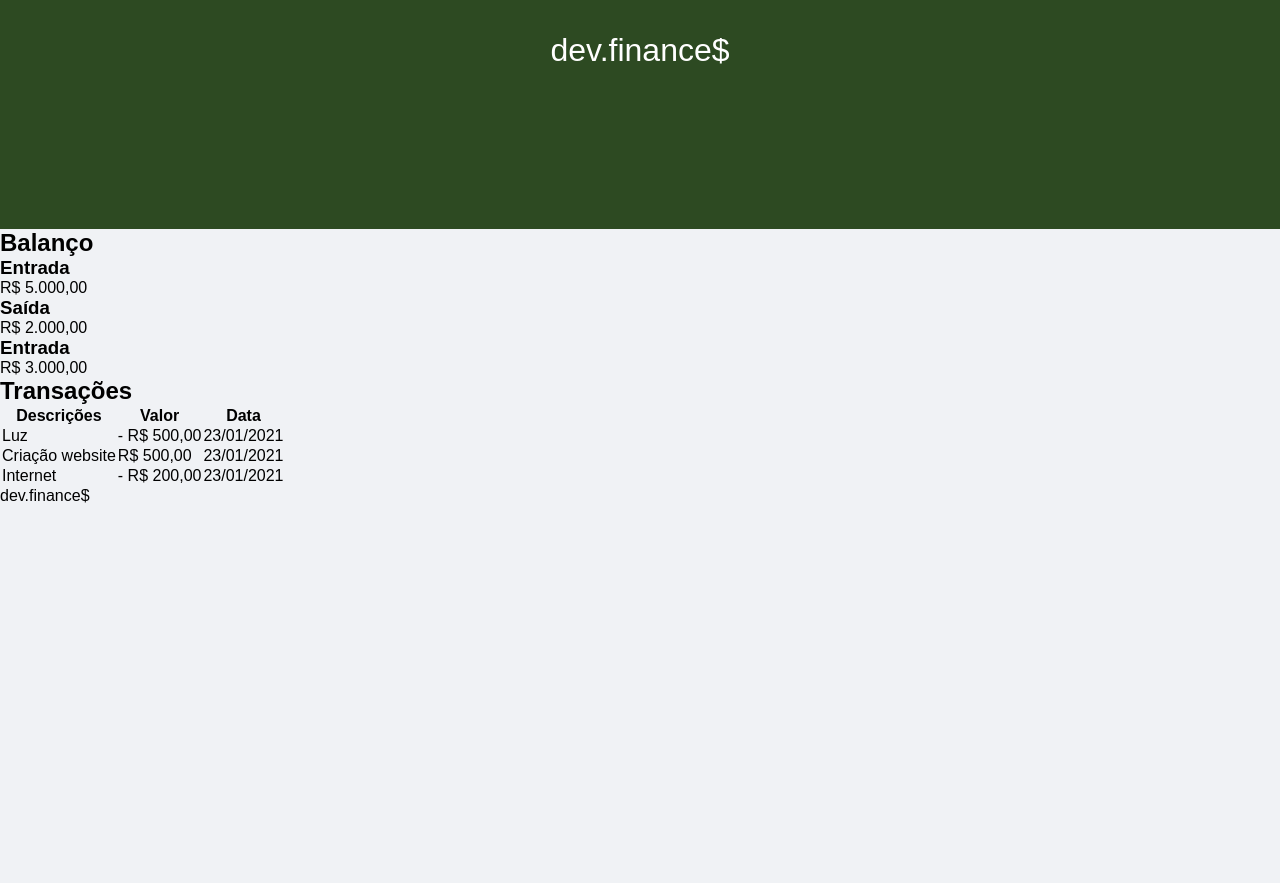
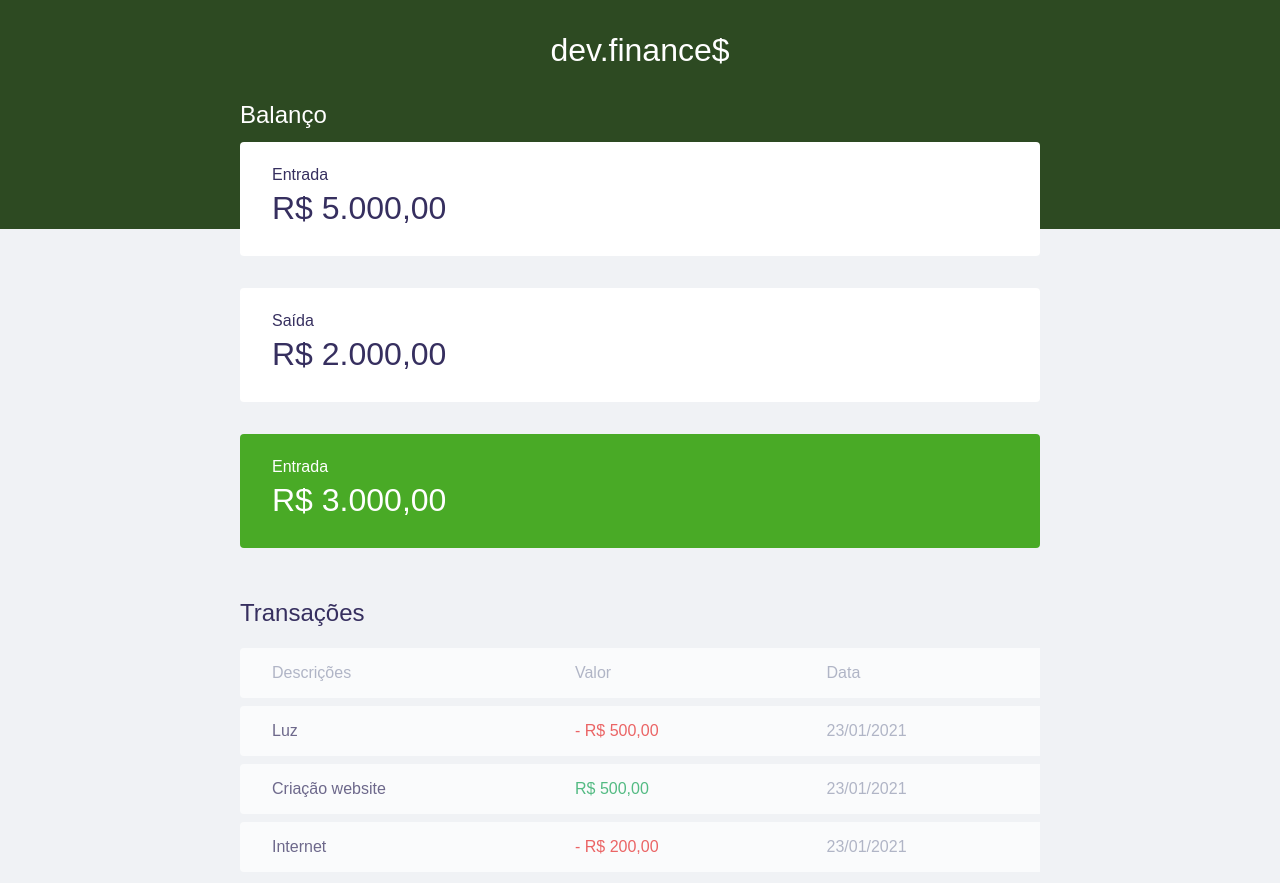
Before and after one commit to Mateus-GS/maratona-discover, a plain HTML site: page index.html in a window 1280 px wide. Shown: the top 883 px of the page. Before the commit the page ends 800 px from the top, so only its background shows below. Drawn offline with Linux system fonts and the light colour scheme.

Commit message:
segundo commit

```diff
--- a/index.html
+++ b/index.html
@@ -27,7 +27,7 @@
                 <h3>Saída</h3>
                 <p>R$ 2.000,00</p>
             </div>
-            <div class="card">
+            <div class="card total">
                 <h3>Entrada</h3>
                 <p>R$ 3.000,00</p>
             </div>
@@ -47,21 +47,21 @@
                 </thead>
                 <tbody>
                     <tr>
-                        <td>Luz</td>
-                        <td>- R$ 500,00</td>
-                        <td>23/01/2021</td>
+                        <td class="description">Luz</td>
+                        <td class="expense">- R$ 500,00</td>
+                        <td class="date">23/01/2021</td>
                     </tr>
 
                     <tr>
-                        <td>Criação website</td>
-                        <td>R$ 500,00</td>
-                        <td>23/01/2021</td>
+                        <td class="description">Criação website</td>
+                        <td class="income">R$ 500,00</td>
+                        <td class="date">23/01/2021</td>
                     </tr>
 
                     <tr>
-                        <td>Internet</td>
-                        <td>- R$ 200,00</td>
-                        <td>23/01/2021</td>
+                        <td class="description">Internet</td>
+                        <td class="expense">- R$ 200,00</td>
+                        <td class="date">23/01/2021</td>
                     </tr>
 
                 </tbody>
--- a/style.css
+++ b/style.css
@@ -1,4 +1,8 @@
 /*Global*/
+
+:root {
+    --dark-blue: #362f5f;
+}
 
 * {
     margin: 0;
@@ -12,7 +16,16 @@ body {
 }
 
 .container {
+    width: min(90vw ,800px);
+    margin: auto;
+}
 
+/*Titles*/
+h2 {
+    margin-top: 3.2rem;
+    margin-bottom: 0.8rem;
+    color: var(--dark-blue);
+    font-weight: normal;
 }
 
 /*Header*/
@@ -30,3 +43,95 @@ header h1 {
 }
 
 /*Balance*/
+
+#balance {
+    margin-top: -8rem;
+}
+
+#balance h2 {
+    color: #fff;
+    margin-top: 0;
+}
+
+/*Cards*/
+
+.card {
+    background: #fff;
+    padding: 1.5rem 2rem;
+    border-radius: 0.25rem;
+    margin-bottom: 2rem;
+    color: var(--dark-blue);
+}
+
+.card h3 {
+    font-weight: normal;
+    font-size: 1rem;
+}
+
+.card p {
+    font-size: 2rem;
+    line-height: 3rem;
+}
+
+.card.total {
+    background: #49AA26;
+    color: #fff;
+}
+
+/*Table*/
+
+#data-table {
+    width: 100%;
+    border-spacing: 0 0.5rem;
+    color: #969cb3;
+}
+
+table thead tr th:first-child,
+table tbody tr td:first-child {
+    border-radius: 0.25rem 0 0 0.25rem;
+}
+
+table th {
+    background: white;
+    font-weight: normal;
+    padding: 1rem 2rem;
+    text-align: left;
+}
+
+table tr {
+    opacity: 0.7;
+}
+
+table tr:hover {
+    opacity: 1;
+}
+
+table td {
+    background: white;
+    padding: 1rem 2rem;
+}
+
+table td {
+    background: white;
+    padding: 1rem 2rem;
+}
+
+td.description {
+    color: var(--dark-blue);
+}
+
+td.income {
+    color: #12a454;
+}
+
+td.expense {
+    color: #e92929;
+}
+
+/*Footer*/
+footer {
+    text-align: center;
+    padding: 4rem 0 2rem;
+    color: var(--dark-blue);
+    opacity: 0.6;
+}
```
